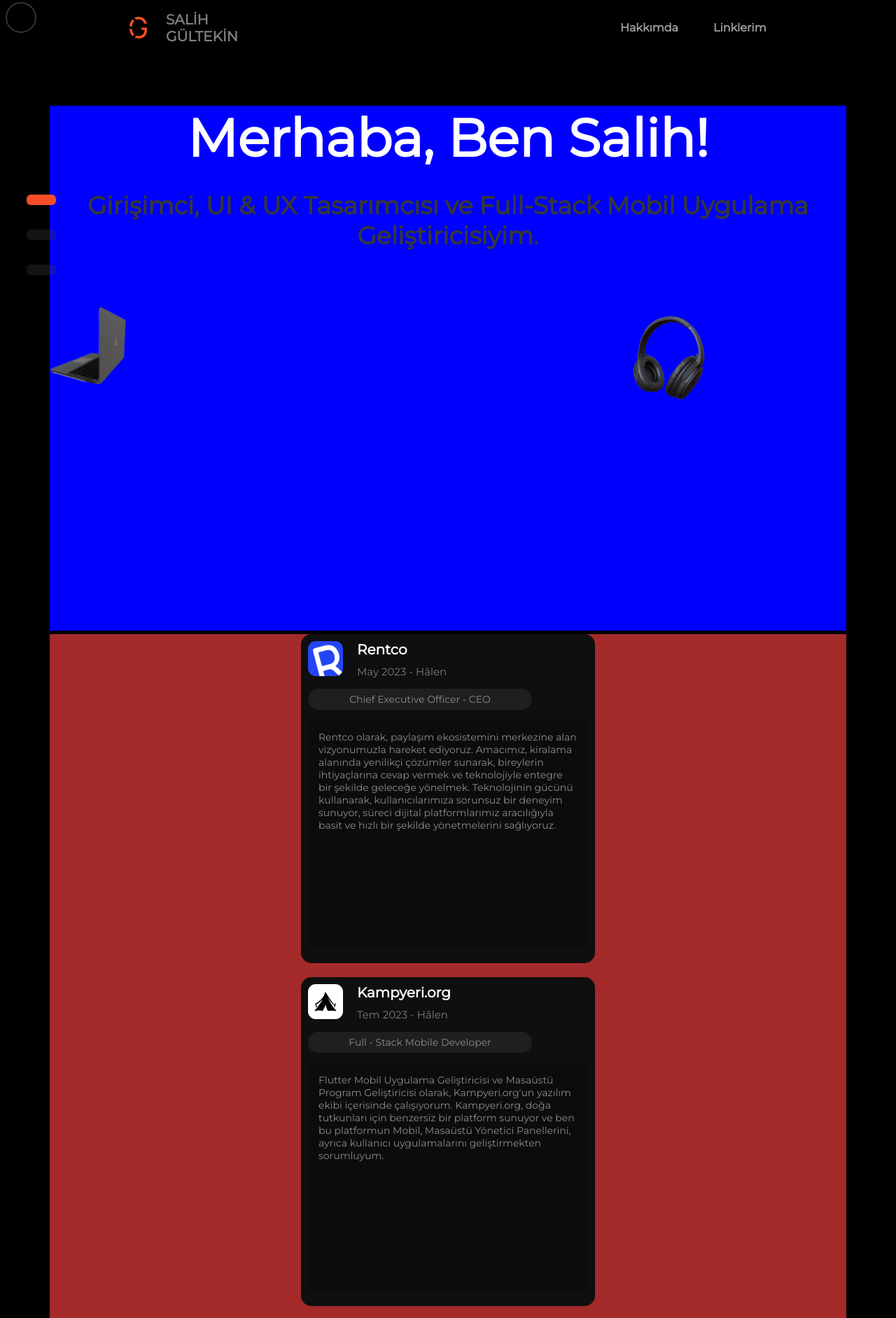
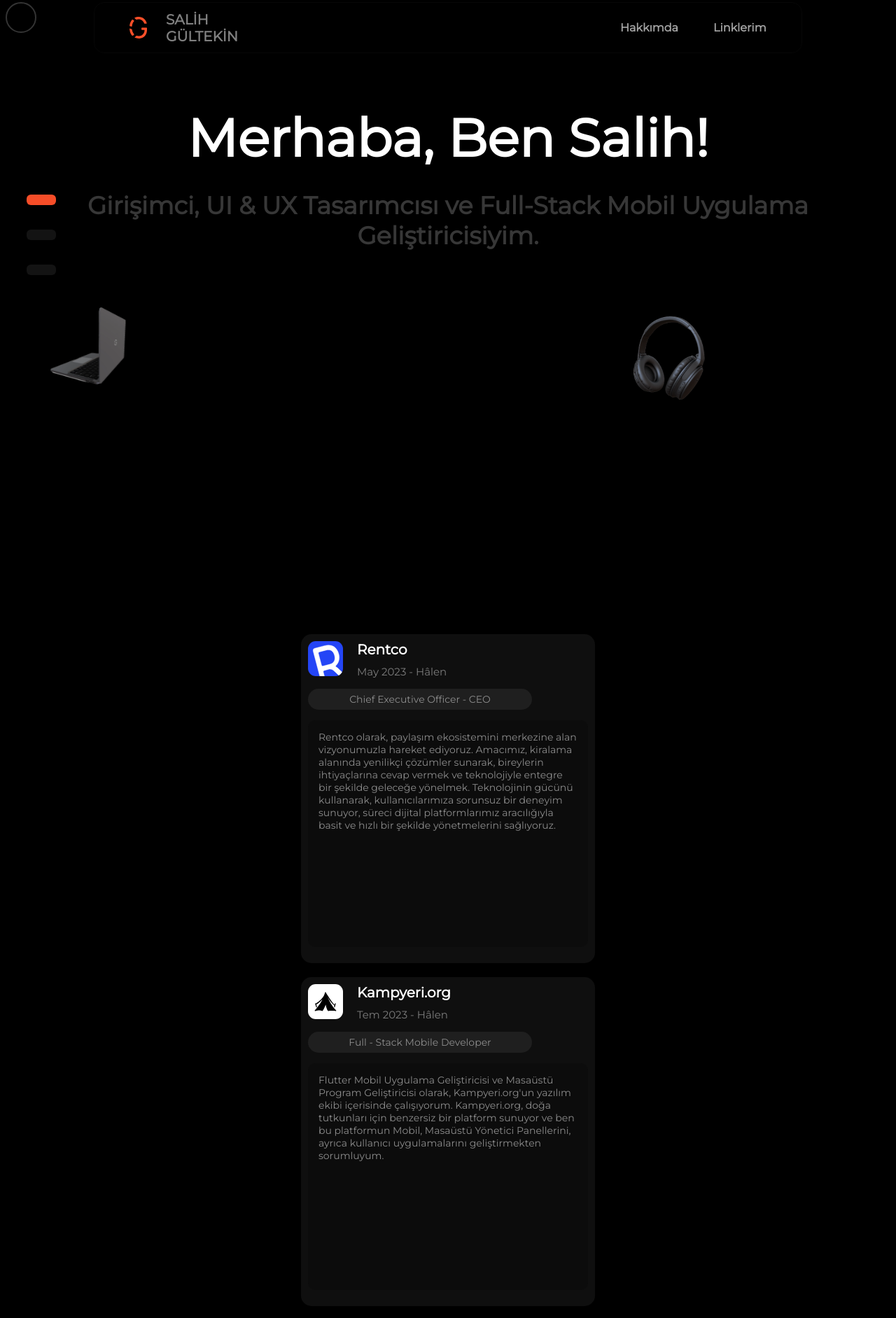
Before and after one commit to slhgltkn/salihgultekin, a plain HTML site: page index.html in a window 1280 px wide. Shown: the part 47-1930 px from the top of the page at 70% size. Drawn offline with Linux system fonts and the light colour scheme.

Commit message:
color changes

```diff
--- a/css/style.css
+++ b/css/style.css
@@ -127,7 +127,6 @@
 }
 
 .sc3 {
-    background-color: aqua;
     margin: 0 auto;
     align-items: center;
     width: 100%;
@@ -135,7 +134,6 @@
 }
 
 .sc1 {
-    background-color: blue;
     margin: 0 auto;
     align-items: center;
     width: 100%;
@@ -143,7 +141,7 @@
 }
 
 .sc2 {
-    background-color: brown;
+
     margin: 0 auto;
     align-items: center;
     width: 100%;
```
